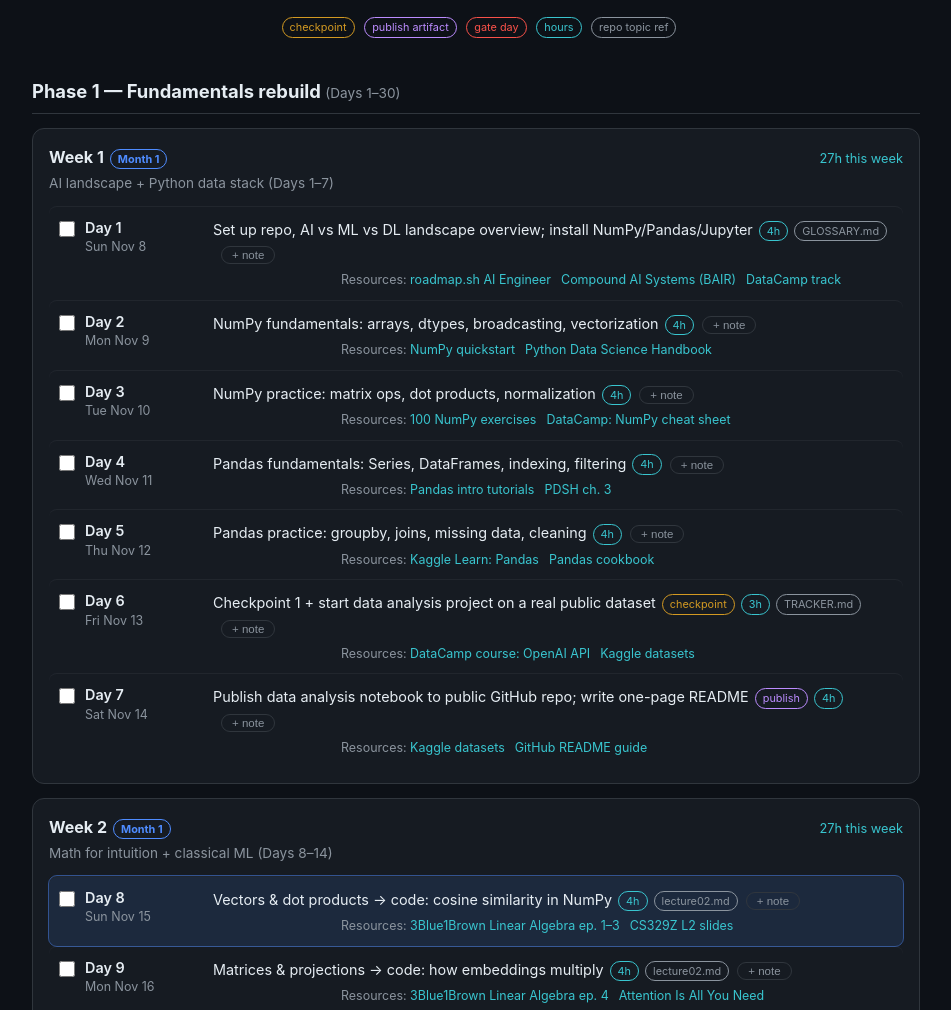
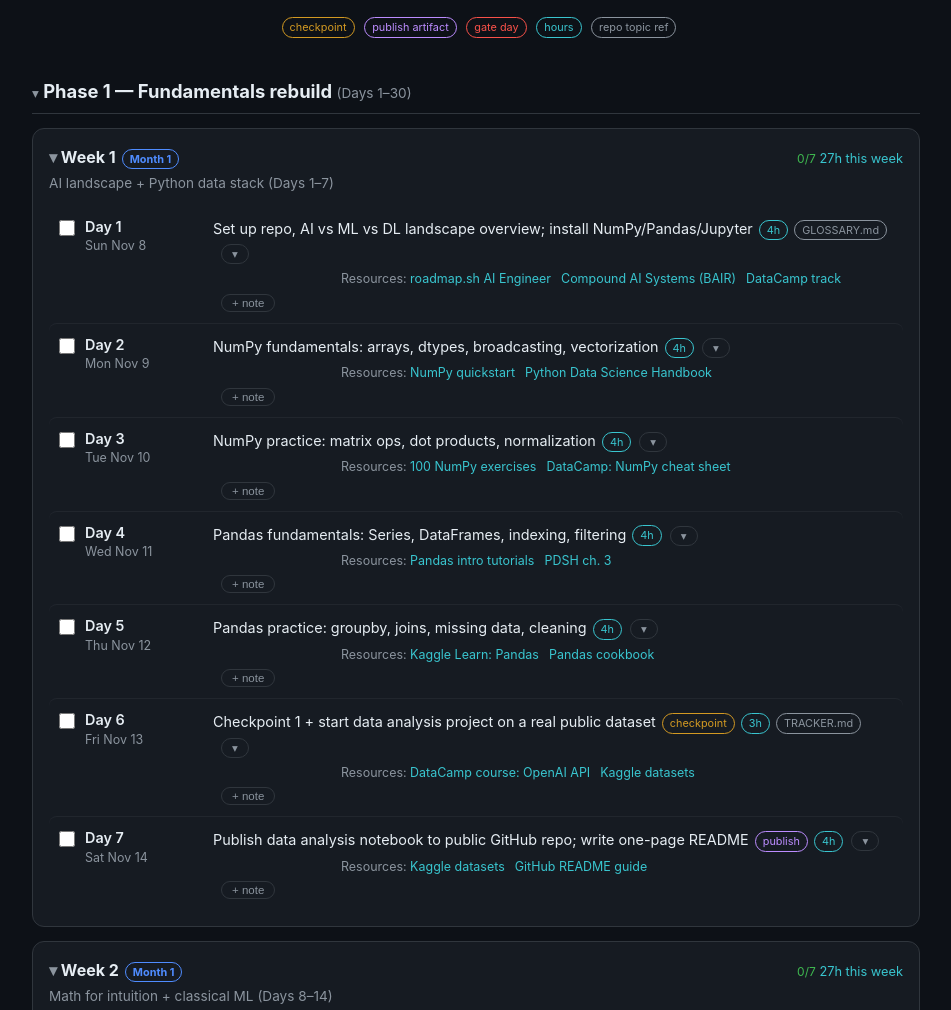
Before and after one commit to taha-shabaan/fde-90day-plan, a plain HTML site: page index.html in a window 1280 px wide. Shown: the part 1264-2274 px from the top of the page, without its empty margins (164-1115 px from the left). Drawn offline with Linux system fonts and the light colour scheme.

Commit message:
Add collapsible phases, weeks, and days with persisted state

```diff
--- a/index.html
+++ b/index.html
@@ -106,6 +106,19 @@
   }
   .note-btn:hover { color: var(--text); border-color: var(--muted); }
   .note-btn.has-note { color: var(--amber); border-color: var(--amber); }
+  .chev { cursor: pointer; user-select: none; color: var(--muted); }
+  .chev:hover { color: var(--text); }
+  h2.phase-title { cursor: pointer; }
+  h2.phase-title:hover { border-color: var(--muted); }
+  .wk-done { color: var(--green); font-size: 0.75rem; font-weight: normal; }
+  .day-detail { display: none; }
+  .day-detail.open { display: block; }
+  .day-toggle {
+    background: none; border: 1px solid var(--border); color: var(--muted);
+    font-size: 0.72rem; padding: 2px 10px; border-radius: 999px; margin-left: 8px; cursor: pointer;
+  }
+  .day-toggle:hover { color: var(--text); border-color: var(--muted); }
+  .day-toggle.has-note { color: var(--amber); border-color: var(--amber); }
   .note-box { margin: 8px 0 0 128px; display: none; }
   .note-box.open { display: block; }
   .note-box textarea {
@@ -558,30 +571,55 @@ function buildMonths() {
   });
 }
 
+let WEEK_META = [];
+
+function setChev(el, open) { el.textContent = open ? "\u25BE" : "\u25B8"; }
+
 function buildPlan() {
   const root = document.getElementById("plan");
+  root.innerHTML = "";
+  WEEK_META = [];
   let weekIndex = 0;
-  PHASES.forEach(phase => {
+  PHASES.forEach((phase, pi) => {
     const h2 = document.createElement("h2");
     h2.className = "phase-title";
-    h2.innerHTML = phase.name + ' <span>(Days ' + phase.range[0] + '–' + phase.range[1] + ')</span>';
+    const phaseOpen = !state["_ph" + pi];
+    h2.innerHTML = '<span class="chev" id="ph-chev-' + pi + '">' + (phaseOpen ? "\u25BE" : "\u25B8") + '</span> ' + phase.name + ' <span>(Days ' + phase.range[0] + '\u2013' + phase.range[1] + ')</span>';
+    h2.addEventListener("click", () => togglePhase(pi));
     root.appendChild(h2);
+
+    const phaseBody = document.createElement("div");
+    phaseBody.id = "phase-body-" + pi;
+    phaseBody.style.display = phaseOpen ? "block" : "none";
+    root.appendChild(phaseBody);
 
     phase.weeks.forEach(week => {
       weekIndex++;
-      const mo = weekIndex <= 4 ? 1 : weekIndex <= 8 ? 2 : 3;
+      const wkId = "wk-" + pi + "-" + weekIndex;
       const card = document.createElement("div");
       card.className = "week-card";
-      const m = week.focus.match(/Days (\d+)–(\d+)/);
+      const m = week.focus.match(/Days (\d+)\u2013(\d+)/);
       const a = m ? +m[1] : 0, b = m ? +m[2] : 0;
       let wh = 0;
       for (let n = a; n <= b; n++) if (DAYS[n - 1]) wh += DAYS[n - 1].hrs;
+      const weekOpen = !state["_w" + a];
+      const mo = weekIndex <= 4 ? 1 : weekIndex <= 8 ? 2 : 3;
       const h4 = document.createElement("h4");
-      h4.innerHTML = '<span>' + week.w + '<span class="mbadge">Month ' + mo + '</span></span><span class="whrs">' + wh + 'h this week</span>';
+      h4.innerHTML =
+        '<span><span class="chev" id="' + wkId + '-chev">' + (weekOpen ? "\u25BE" : "\u25B8") + '</span> ' + week.w +
+        '<span class="mbadge">Month ' + mo + '</span></span>' +
+        '<span class="whrs"><span class="wk-done" id="' + wkId + '-done"></span> ' + wh + 'h this week</span>';
+      h4.addEventListener("click", () => toggleWeek(pi, a, wkId));
+      card.appendChild(h4);
       const focus = document.createElement("div");
       focus.className = "week-focus";
       focus.textContent = week.focus;
-      card.appendChild(h4); card.appendChild(focus);
+      card.appendChild(focus);
+
+      const daysWrap = document.createElement("div");
+      daysWrap.className = "week-days";
+      daysWrap.id = wkId + "-days";
+      daysWrap.style.display = weekOpen ? "block" : "none";
 
       for (let n = a; n <= b; n++) {
         const item = DAYS[n - 1];
@@ -597,17 +635,19 @@ function buildPlan() {
         const resHtml = item.res && item.res.length
           ? '<div class="res-list">Resources: ' + item.res.map(r => '<a href="' + r.url + '" target="_blank">' + r.label + '</a>').join("") + '</div>'
           : "";
-        const hasNote = state["note-" + n] ? " has-note" : "";
-        const noteBtn = '<button class="note-btn' + hasNote + '" onclick="toggleNote(' + n + ')">' + (state["note-" + n] ? "note ✓" : "+ note") + '</button>';
-        const noteBox = '<div class="note-box" id="notebox-' + n + '"><textarea placeholder="Your notes for Day ' + n + ' — blockers, wins, ideas, what to revisit…" oninput="saveNote(' + n + ', this.value)">' + esc(state["note-" + n] || "") + '</textarea></div>';
+        const detailOpen = !state["_dd" + n];
+        const hasNote = state["note-" + n];
+        const toggleBtn = '<button class="day-toggle' + (hasNote ? " has-note" : "") + '" id="dtg-' + n + '" onclick="toggleDay(' + n + ')">' + (detailOpen ? "\u25BE" : "\u25B8") + (hasNote ? " \u25CF" : "") + '</button>';
+        const noteBtn = '<button class="note-btn' + (hasNote ? " has-note" : "") + '" onclick="toggleNote(' + n + ')">' + (hasNote ? "note \u2713" : "+ note") + '</button>';
+        const noteBox = '<div class="note-box" id="notebox-' + n + '"><textarea placeholder="Your notes for Day ' + n + ' \u2014 blockers, wins, ideas, what to revisit\u2026" oninput="saveNote(' + n + ', this.value)">' + esc(state["note-" + n] || "") + '</textarea></div>';
 
         row.innerHTML =
           '<div class="day-top">' +
             '<input type="checkbox" data-day="' + n + '" ' + (state[n] === true ? "checked" : "") + '>' +
             '<span class="dlabel">Day ' + n + '<span class="date">' + fmtDate(dt) + '</span></span>' +
             '<div class="dbody">' +
-              '<span class="dtext">' + item.t + tag + hrs + ref + noteBtn + '</span>' +
-              resHtml + noteBox +
+              '<span class="dtext">' + item.t + tag + hrs + ref + toggleBtn + '</span>' +
+              '<div class="day-detail' + (detailOpen ? " open" : "") + '" id="dd-' + n + '">' + resHtml + noteBtn + noteBox + '</div>' +
             '</div>' +
           '</div>';
         row.querySelector("input").addEventListener("change", function () {
@@ -616,14 +656,61 @@ function buildPlan() {
           row.classList.toggle("done", this.checked);
           save();
         });
-        card.appendChild(row);
+        daysWrap.appendChild(row);
       }
-      root.appendChild(card);
+      card.appendChild(daysWrap);
+      WEEK_META.push({ wkId, a, b });
+      phaseBody.appendChild(card);
     });
   });
+  syncCollapse();
   buildMonths();
   buildHoursTable();
   refresh();
+}
+
+function togglePhase(pi) {
+  const open = state["_ph" + pi];
+  if (open) delete state["_ph" + pi]; else state["_ph" + pi] = true;
+  document.getElementById("phase-body-" + pi).style.display = open ? "block" : "none";
+  setChev(document.getElementById("ph-chev-" + pi), !open);
+  save();
+}
+function toggleWeek(pi, a, wkId) {
+  const open = state["_w" + a];
+  if (open) delete state["_w" + a]; else state["_w" + a] = true;
+  document.getElementById(wkId + "-days").style.display = open ? "block" : "none";
+  setChev(document.getElementById(wkId + "-chev"), !open);
+  save();
+}
+function toggleDay(n) {
+  const open = state["_dd" + n];
+  if (open) delete state["_dd" + n]; else state["_dd" + n] = true;
+  document.getElementById("dd-" + n).classList.toggle("open", !open);
+  const b = document.getElementById("dtg-" + n);
+  b.textContent = (!open ? "\u25BE" : "\u25B8") + (state["note-" + n] ? " \u25CF" : "");
+  save();
+}
+function syncCollapse() {
+  PHASES.forEach((phase, pi) => {
+    const body = document.getElementById("phase-body-" + pi);
+    const chev = document.getElementById("ph-chev-" + pi);
+    if (body && chev) { body.style.display = state["_ph" + pi] ? "none" : "block"; setChev(chev, !state["_ph" + pi]); }
+  });
+  WEEK_META.forEach(w => {
+    const days = document.getElementById(w.wkId + "-days");
+    const chev = document.getElementById(w.wkId + "-chev");
+    if (days && chev) { days.style.display = state["_w" + w.a] ? "none" : "block"; setChev(chev, !state["_w" + w.a]); }
+  });
+  DAYS.forEach(it => {
+    const dd = document.getElementById("dd-" + it.d);
+    const btn = document.getElementById("dtg-" + it.d);
+    if (dd && btn) {
+      const open = !state["_dd" + it.d];
+      dd.classList.toggle("open", open);
+      btn.textContent = (open ? "\u25BE" : "\u25B8") + (state["note-" + it.d] ? " \u25CF" : "");
+    }
+  });
 }
 
 function toggleNote(n) {
@@ -719,6 +806,12 @@ function refresh() {
     if (bar) bar.style.width = (done / n * 100) + "%";
     if (stat) stat.textContent = done + "/" + n + " days · " + doneH + "/" + Math.round(DAYS.slice(mo.range[0] - 1, mo.range[1]).reduce((s, it) => s + it.hrs, 0)) + "h";
   });
+  WEEK_META.forEach(w => {
+    let c = 0;
+    for (let n = w.a; n <= w.b; n++) if (state[n] === true) c++;
+    const el = document.getElementById(w.wkId + "-done");
+    if (el) el.textContent = c + "/" + (w.b - w.a + 1);
+  });
 
   const now = new Date(); now.setHours(0,0,0,0);
   const todayN = Math.floor((now - START) / 86400000) + 1;
@@ -739,6 +832,13 @@ function scrollToToday() {
   const now = new Date(); now.setHours(0,0,0,0);
   const todayN = Math.floor((now - START) / 86400000) + 1;
   const target = (todayN >= 1 && todayN <= 90) ? todayN : 1;
+  // expand any collapsed phase/week containing the target day
+  PHASES.forEach((phase, pi) => {
+    if (target >= phase.range[0] && target <= phase.range[1] && state["_ph" + pi]) togglePhase(pi);
+  });
+  WEEK_META.forEach(w => {
+    if (target >= w.a && target <= w.b && state["_w" + w.a]) toggleWeek(0, w.a, w.wkId);
+  });
   const el = document.getElementById("day-" + target);
   if (el) el.scrollIntoView({ behavior: "smooth", block: "center" });
 }
```
